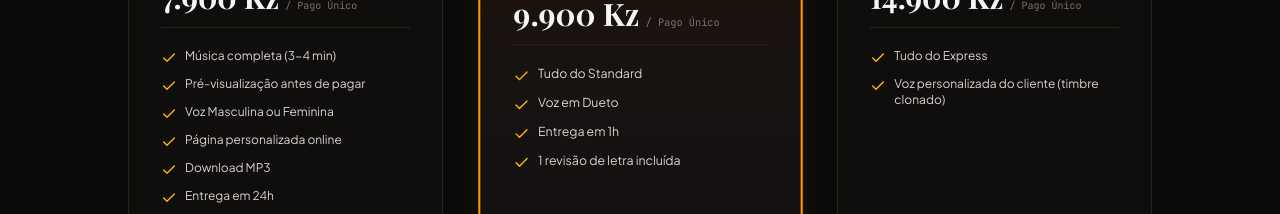
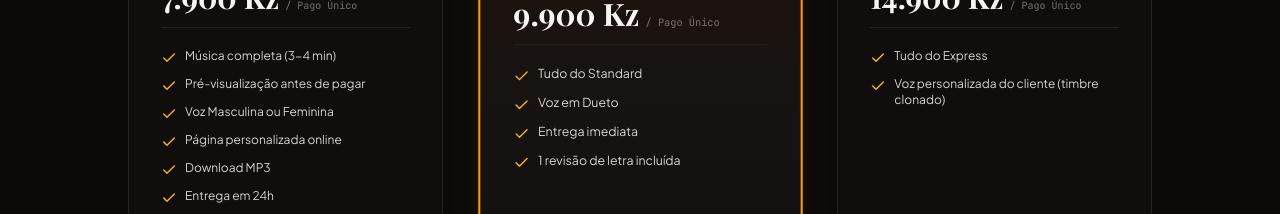
Before and after one commit to Sueds153/SeuBeat, a React (Vite) app: page / in a window 1280 px wide. Shown: the part 3920-4134 px from the top of the page. Built offline with nearby package versions, Linux system fonts and the light colour scheme; no server answers; a web font is replaced by a local one.

Commit message:
fix: entrega imediata express/premium + FAQ conciso e coerente

```diff
--- a/src/components/FAQ.tsx
+++ b/src/components/FAQ.tsx
@@ -14,7 +14,7 @@ const FAQ_ITEMS: FAQItem[] = [
   },
   {
     question: "Quanto tempo demora a entrega da minha música?",
-    answer: "Depende do plano selecionado. O plano Standard é entregue em até 24 horas. No plano SeuBeat Express ⚡ a entrega é ultrarrápida. O plano Premium Voice 👑 (com som de estúdio personalizado) demora as mesmas gravações válidas."
+    answer: "Standard: entrega em 24h · Express: entrega imediata · Premium: 24h (timbre personalizado)."
   },
   {
     question: "Posso sugerir alterações se não gostar de algum detalhe?",
@@ -22,11 +22,11 @@ const FAQ_ITEMS: FAQItem[] = [
   },
   {
     question: "Como funciona a opção 'A Minha Própria Voz' (Premium)?",
-    answer: "É a experiência mais romântica e premium no mercado! No passo 4 do assistente, se selecionar a sua própria voz, poderá fazer upload de um ficheiro de áudio simples (pelo telemóvel ou computador). O nosso motor acústico exclusivo estuda a sua assinatura vocal e timbre. O cantor de estúdio canta depois a canção inteira com a sua assinatura de voz e a emoção perfeita."
+    answer: "Após escolher o plano Premium, grava um áudio curto (telemóvel ou PC). A sua assinatura vocal é aplicada à música final — o cantor canta com o seu timbre."
   },
   {
     question: "De que forma recebo a música pronta?",
-    answer: "A música é entregue através de um link exclusivo no seu e-mail. Esse link abre uma página de dedicatória lindíssima, personalizada com a foto que carregou, as letras a passar em formato animado, e um leitor premium para carregar no play e emocionar a pessoa especial instantaneamente. Também daremos a opção de descarregar em ficheiro de áudio padrão de alta definição (MP3 e WAV)."
+    answer: "A música é entregue através de um link exclusivo no seu e-mail. Esse link abre uma página de dedicatória lindíssima, personalizada com a foto que carregou, as letras animadas e um leitor interativo. Também poderá descarregar em MP3."
   },
   {
     question: "Como posso efetuar o pagamento seguro em Angola?",
--- a/src/components/Wizard.tsx
+++ b/src/components/Wizard.tsx
@@ -1369,7 +1369,7 @@ export default function Wizard({ onBackToLanding }: WizardProps) {
                       <h4 className="font-serif text-lg font-bold text-amber-300 flex items-center gap-1.5">
                         EXPRESS
                       </h4>
-                      <p className="text-amber-500/80 text-xs mt-0.5">Tudo do Standard, mais rápido e com dueto</p>
+                      <p className="text-amber-500/80 text-xs mt-0.5">Tudo do Standard, entrega imediata e dueto</p>
                     </div>
 
                     <div className="text-left py-2">
@@ -1388,7 +1388,7 @@ export default function Wizard({ onBackToLanding }: WizardProps) {
                       </li>
                       <li className="flex items-center gap-2">
                         <Check className="w-4 h-4 text-green-500 shrink-0" />
-                        <span>Entrega em 1h</span>
+                        <span>Entrega imediata</span>
                       </li>
                       <li className="flex items-center gap-2">
                         <Check className="w-4 h-4 text-green-500 shrink-0" />
--- a/src/constants/pricing.ts
+++ b/src/constants/pricing.ts
@@ -31,7 +31,7 @@ export const PRICING_PLANS: PricingPlan[] = [
     features: [
       'Tudo do Standard',
       'Voz em Dueto',
-      'Entrega em 1h',
+      'Entrega imediata',
       '1 revisão de letra incluída'
     ],
     badge: 'Mais Popular',
```
